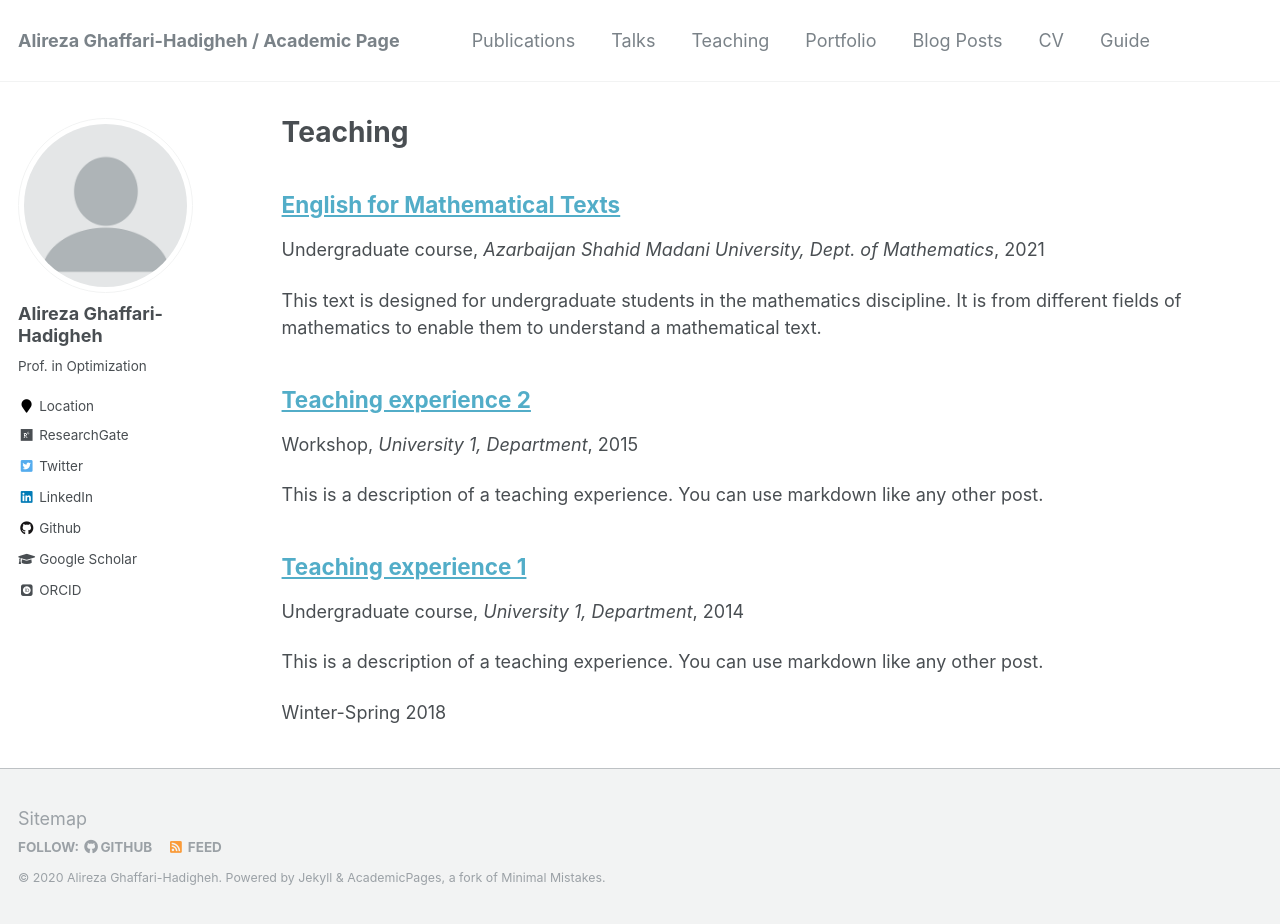
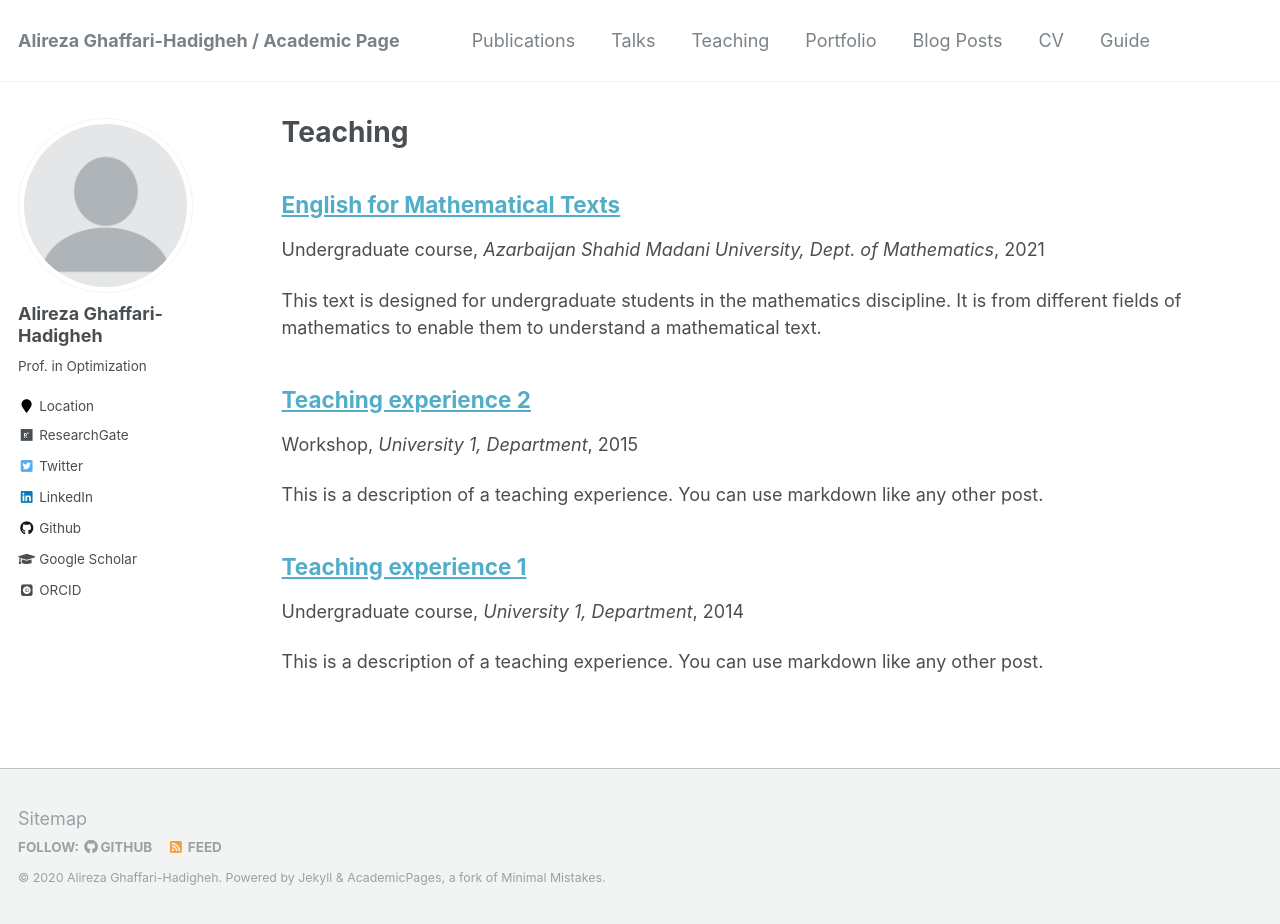
Before and after one commit to Hadigheha/hadigheha.github.io, a Jekyll site: the page built from _pages/teaching.html, in a window 1280 px wide and 924 px high. Built offline with Jekyll 4.4.1, drawn with Linux system fonts in a browser that asks for light colours; some web fonts are replaced.

Commit message:
Better Modification on Teaching Page

```diff
--- a/_pages/teaching.html
+++ b/_pages/teaching.html
@@ -10,5 +10,3 @@ author_profile: true
 {% for post in site.teaching reversed %}
   {% include archive-single.html %}
 {% endfor %}
-
-Winter-Spring 2018
```
